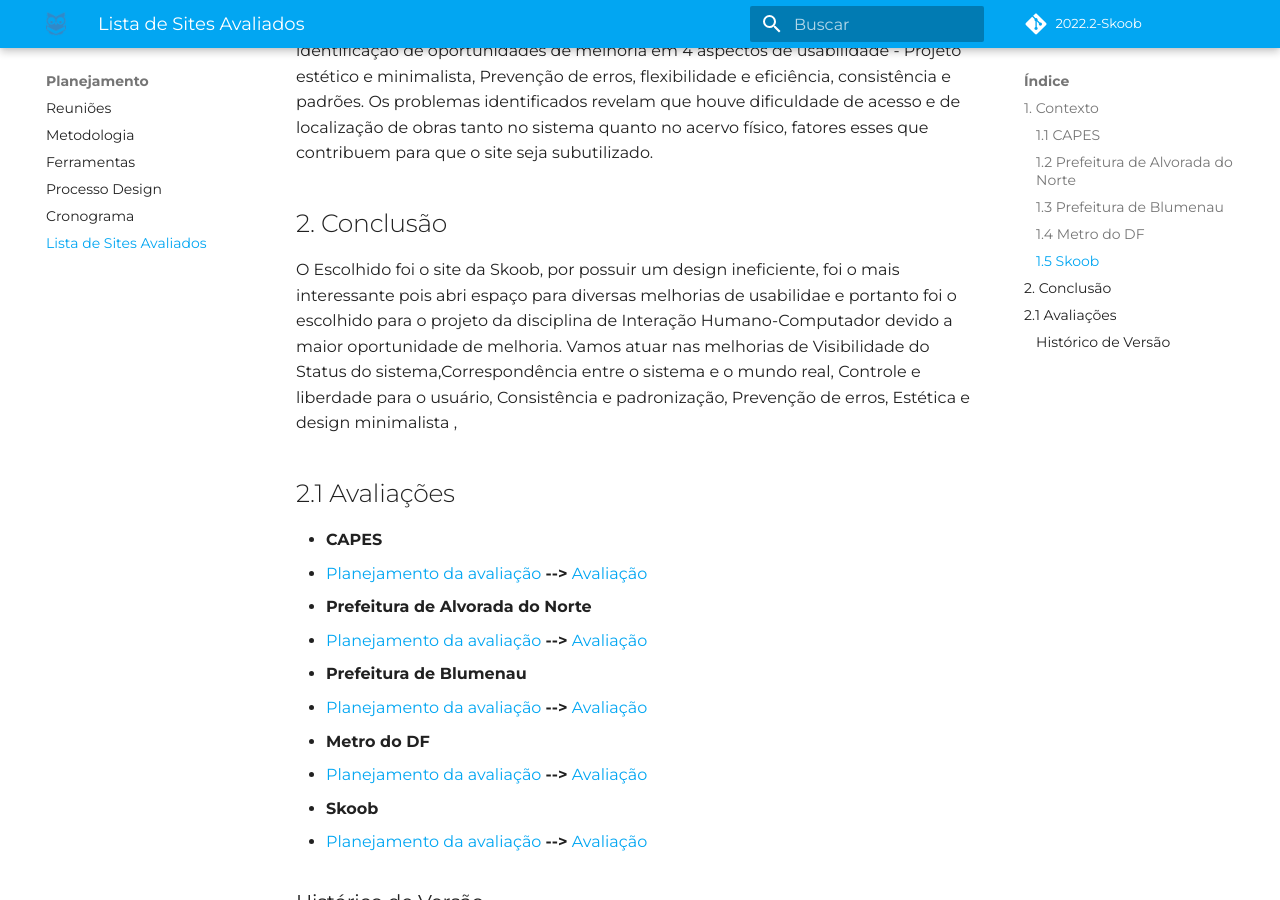
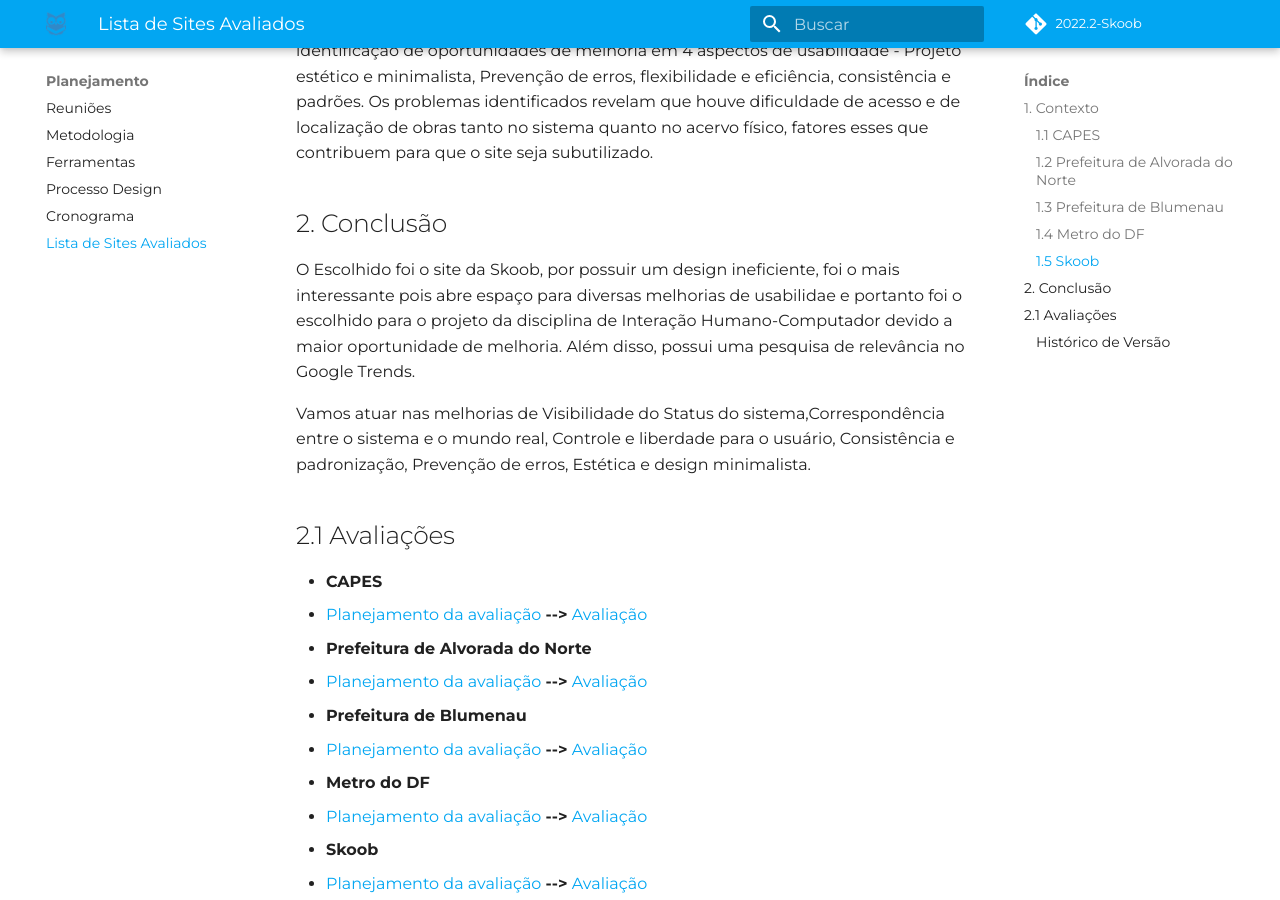
Before and after one commit to Interacao-Humano-Computador/2022.2-Skoob, an MkDocs documentation site: the page built from docs/planejamento/SitesAvaliados.md, in a window 1280 px wide and 900 px high, scrolled down 1816 px. Built offline with MkDocs 1.6.1 and Material for MkDocs 9.7.7, drawn with Linux system fonts in a browser that asks for light colours; some web fonts are replaced; comment, search, counter and statistics services are not loaded.

Commit message:
ldasjdas
Signed-off-by: luclopesr <luclopesr@gmail.com>

```diff
--- a/docs/planejamento/SitesAvaliados.md
+++ b/docs/planejamento/SitesAvaliados.md
@@ -41,8 +41,8 @@
 
 ## 2. Conclusão
 
-O Escolhido foi o site da Skoob, por possuir um design ineficiente, foi o mais interessante pois abri espaço para diversas melhorias de usabilidae e portanto foi o escolhido para o projeto da disciplina de Interação Humano-Computador devido a maior oportunidade de melhoria.
-Vamos atuar nas melhorias de Visibilidade do Status do sistema,Correspondência entre o sistema e o mundo real, Controle e liberdade para o usuário, Consistência e padronização, Prevenção de erros, Estética e design minimalista ,
+<p>O Escolhido foi o site da Skoob, por possuir um design ineficiente, foi o mais interessante pois abre espaço para diversas melhorias de usabilidae e portanto foi o escolhido para o projeto da disciplina de Interação Humano-Computador devido a maior oportunidade de melhoria. Além disso, possui uma pesquisa de relevância no Google Trends.</p>
+<p>Vamos atuar nas melhorias de Visibilidade do Status do sistema,Correspondência entre o sistema e o mundo real, Controle e liberdade para o usuário, Consistência e padronização, Prevenção de erros, Estética e design minimalista.</p>
 
 ## 2.1 Avaliações
 - <strong>CAPES</strong>
```
